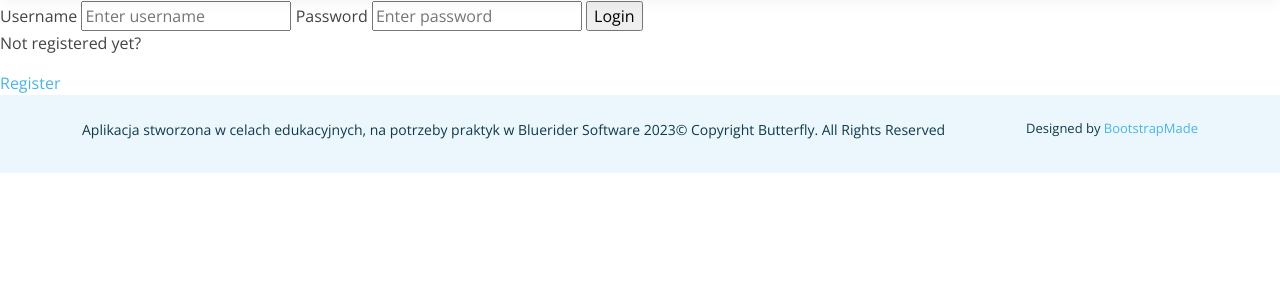
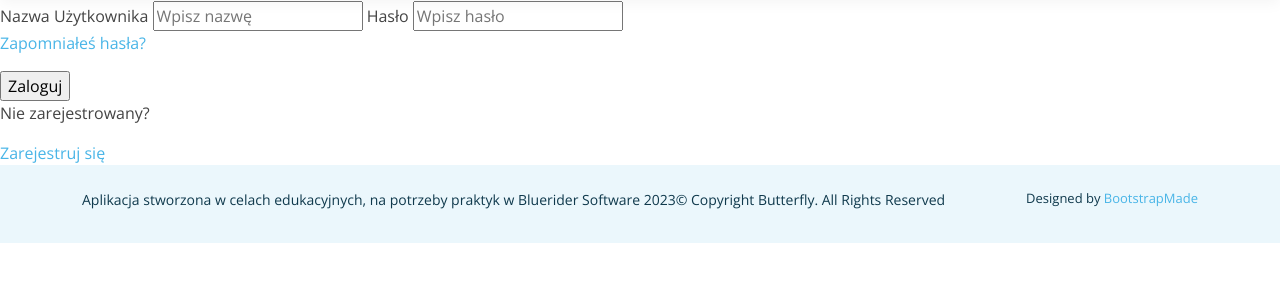
Before and after one commit to Hizey/CoSieDziejeSie, a Django app: page /login_page/ in a window 1280 px wide. Shown: the part 83-383 px from the top of the page. Run offline with Django 4.2, Linux system fonts and the light colour scheme; some libraries are stand-ins or nearby versions.

Commit message:
poprawa rejestracji oraz przypomnienie hasła

```diff
--- a/serwer/settings.py
+++ b/serwer/settings.py
@@ -131,3 +131,5 @@ MEDIA_ROOT = os.path.join(BASE_DIR, 'media')
 # https://docs.djangoproject.com/en/4.1/ref/settings/#default-auto-field
 
 DEFAULT_AUTO_FIELD = "django.db.models.BigAutoField"
+
+EMAIL_BACKEND = 'django.core.mail.backends.console.EmailBackend'
--- /dev/null
+++ b/templates/registration/password_reset_email.html
@@ -0,0 +1,4 @@
+Ktoś chciał zresetować hasło na mailu {{ email }}.
+Kliknij link poniżej:
+{{ protocol }}://{{ domain }}{% url "password_reset_confirm" uidb64=uid token=token %}
+Twoja nazwa użytkownika: {{ user.get_username }}
--- a/wydarzenia/templates/wydarzenia/login_page.html
+++ b/wydarzenia/templates/wydarzenia/login_page.html
@@ -5,16 +5,18 @@
     <form method="POST" action="">
         {% csrf_token %}
 
-        <label>Username</label>
-        <input type="text" name="username" placeholder="Enter username">
+        <label>Nazwa Użytkownika</label>
+        <input type="text" name="username" placeholder="Wpisz nazwę">
 
-        <label>Password</label>
-        <input type="password" name="password" placeholder="Enter password">
+        <label>Hasło</label>
+        <input type="password" name="password" placeholder="Wpisz hasło">
 
-        <input type="submit" value="Login">
+        <p><a href="{% url "password_reset" %}">Zapomniałeś hasła?</a></p>
+
+        <input type="submit" value="Zaloguj">
     </form>
 
-    <p>Not registered yet?</p>
-    <a href="{% url 'register_page' %}">Register</a>
+    <p>Nie zarejestrowany?</p>
+    <a href="{% url 'register_page' %}">Zarejestruj się</a>
 </div>
 {% endblock content %}
--- a/wydarzenia/urls.py
+++ b/wydarzenia/urls.py
@@ -1,5 +1,5 @@
 from django.urls import path
-
+from django.contrib.auth import views as auth_views
 from . import views
 
 urlpatterns = [
@@ -13,4 +13,8 @@ urlpatterns = [
     path("delete-room/<int:pk>/", views.delete_room, name="delete-room"),
     path("history/", views.history, name="history"),
     path("profile/<int:pk>/", views.profile, name="profile"),
+    path('password_reset/',auth_views.PasswordResetView.as_view(),name='password_reset'),
+    path('password_reset/done/',auth_views.PasswordResetDoneView.as_view(),name='password_reset_done'),
+    path('reset/<uidb64>/<token>/',auth_views.PasswordResetConfirmView.as_view(),name='password_reset_confirm'),
+    path('reset/done/',auth_views.PasswordResetCompleteView.as_view(),name='password_reset_complete'),
 ]
```
Also changed, not shown: templates/registration/password_reset_complete.html (added, +7 -0 lines), templates/registration/password_reset_confirm.html (added, +15 -0 lines), templates/registration/password_reset_done.html (added, +7 -0 lines), templates/registration/password_reset_form.html (added, +11 -0 lines).
